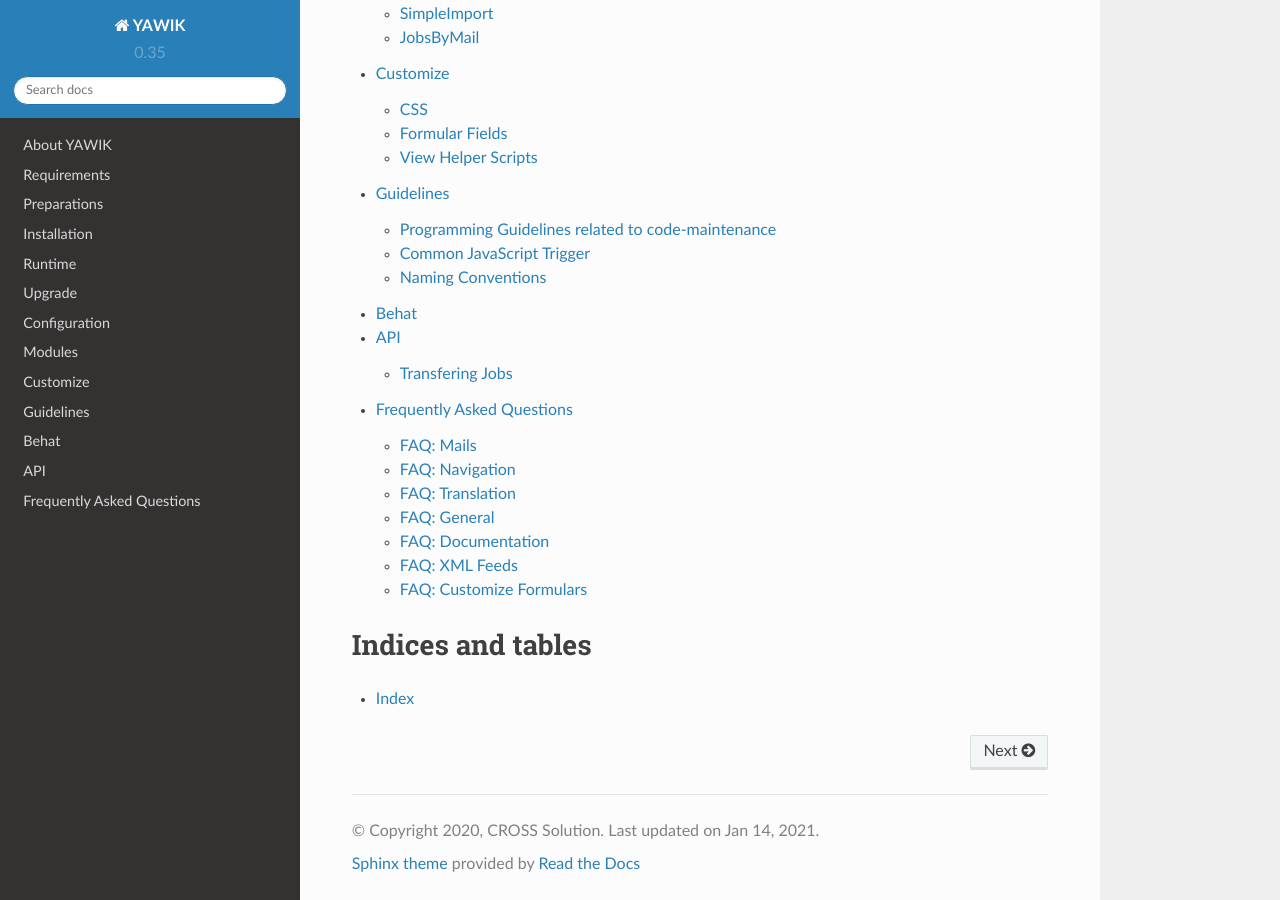
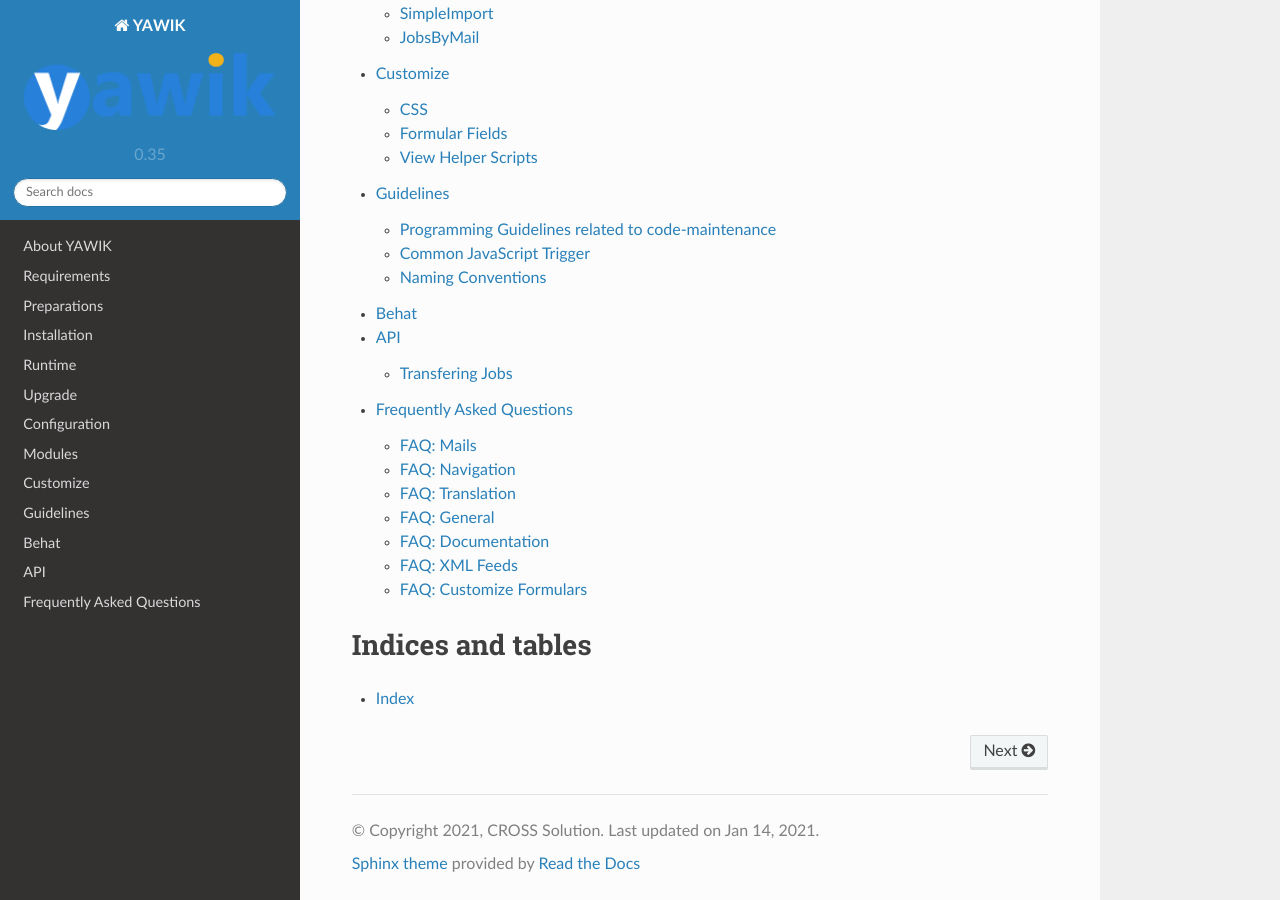
Before and after one commit to cross-solution/YawikDocs, a Sphinx documentation site: the page built from source/index.rst, in a window 1280 px wide and 900 px high, scrolled down 1514 px. Built offline with Sphinx 7.4.7 and the Read the Docs theme 2.0.0, drawn with Linux system fonts in a browser that asks for light colours; a script that is not in the unit is left out; comment, search, counter and statistics services are not loaded.

Commit message:
docs: add logo

```diff
--- a/source/conf.py
+++ b/source/conf.py
@@ -61,7 +61,7 @@ master_doc = 'index'
 
 # General information about the project.
 project = u'YAWIK'
-copyright = u'2020, CROSS Solution'
+copyright = u'2021, CROSS Solution'
 
 # The version info for the project you're documenting, acts as replacement for
 # |version| and |release|, also used in various other places throughout the
@@ -130,12 +130,12 @@ html_short_title = 'YAWIK'
 
 # The name of an image file (relative to this directory) to place at the top
 # of the sidebar.
-#html_logo = None
+html_logo = '_static/yawik-logo.png'
 
 # The name of an image file (within the static path) to use as favicon of the
 # docs.  This file should be a Windows icon file (.ico) being 16x16 or 32x32
 # pixels large.
-#html_favicon = None
+html_favicon = '_static/favicon.png'
 
 # Add any paths that contain custom static files (such as style sheets) here,
 # relative to this directory. They are copied after the builtin static files,
```
Also changed, not shown: source/modules/orders/index.rst (+0 -26 lines), source/modules/solr/index.rst (+0 -19 lines), source/_static/favicon.png (added), source/_static/yawik-logo.png (added).
